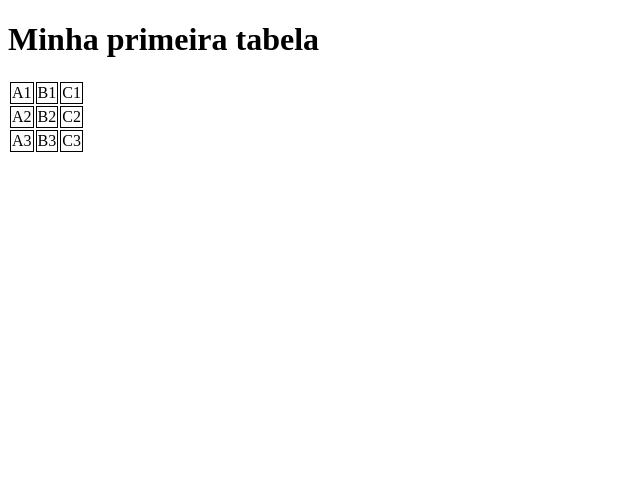
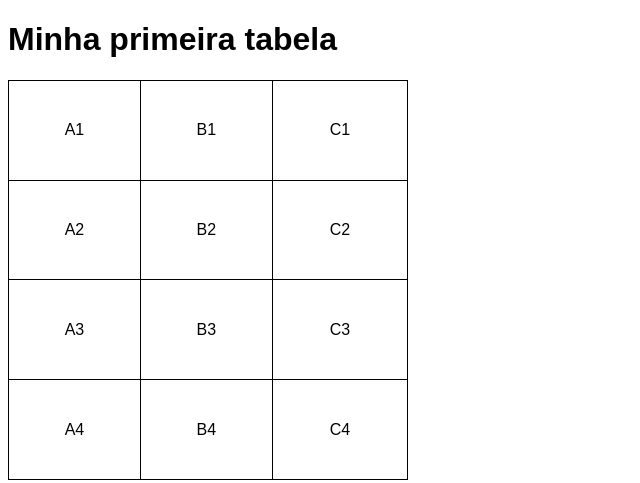
Before and after one commit to vanessakoller/HTML-CSS, a plain HTML site: page Exercícios/ex023/tabela001.html in a window 1280 px wide. Shown: the whole page, without its empty margins (0-640 px from the left). Drawn offline with Linux system fonts and the light colour scheme.

Commit message:
criei tabela 001

```diff
--- a/Exercícios/ex023/tabela001.html
+++ b/Exercícios/ex023/tabela001.html
@@ -5,9 +5,19 @@
     <meta name="viewport" content="width=device-width, initial-scale=1.0">
     <title>Tabelas</title>
     <style>
+        body {
+            font-family: Arial, Helvetica, sans-serif;
+        }
+        table {
+            width: 400px;
+            height: 400px;
+            border-collapse: collapse;
+        }
         td {
             border: 1px solid black;
-
+            padding: 8px;
+            text-align: center;
+            vertical-align: middle;
         }
     </style>
 </head>
@@ -29,6 +39,11 @@
             <td>B3</td>
             <td>C3</td>
         </tr>
+        <tr>
+            <td>A4</td>
+            <td>B4</td>
+            <td>C4</td>
+        </tr>
     </table>
 </body>
 </html>
```
